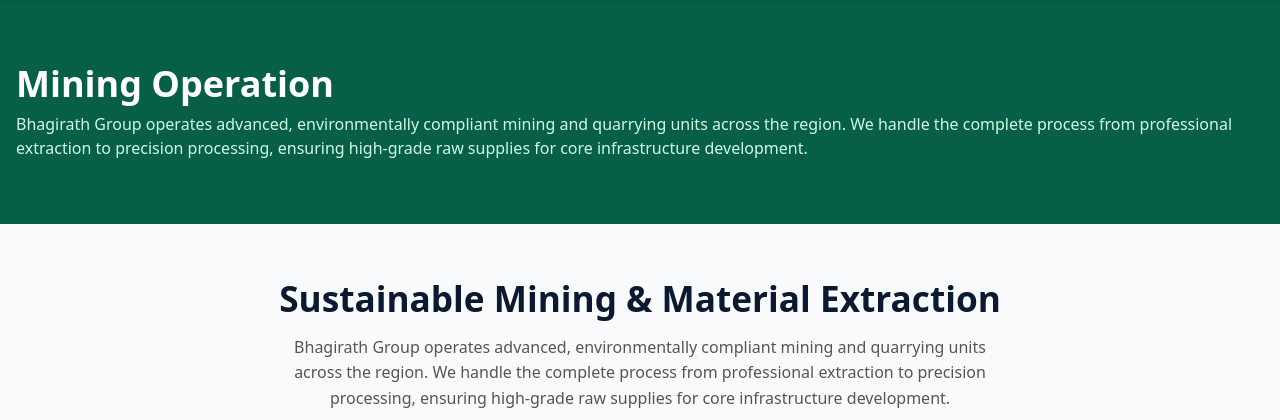
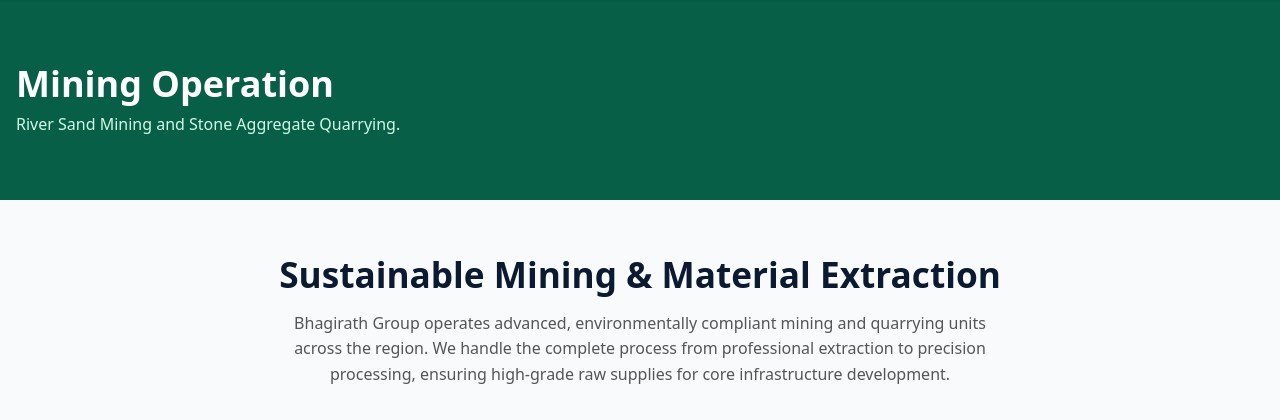
Before and after one commit to Nirav5238/Bhagirath-Group, a Flask app: a page that uses templates/Sand_Stone_Aggregate.html in a window 1280 px wide. Shown: the part 114-534 px from the top of the page. Run offline with Flask 3, Linux system fonts and the light colour scheme; some libraries are stand-ins or nearby versions.

Commit message:
change 30.10.2026-03

```diff
--- a/templates/Sand_Stone_Aggregate.html
+++ b/templates/Sand_Stone_Aggregate.html
@@ -4,7 +4,7 @@
 <section class="bg-emerald-800 text-white py-16 px-4">
     <div class="max-w-7xl mx-auto">
         <h1 class="text-4xl font-bold">Mining Operation</h1>
-        <p class="text-emerald-100 mt-2">Bhagirath Group operates advanced, environmentally compliant mining and quarrying units across the region. We handle the complete process from professional extraction to precision processing, ensuring high-grade raw supplies for core infrastructure development.</p>
+        <p class="text-emerald-100 mt-2">River Sand Mining and Stone Aggregate Quarrying.</p>
     </div>
 </section>
 
```
